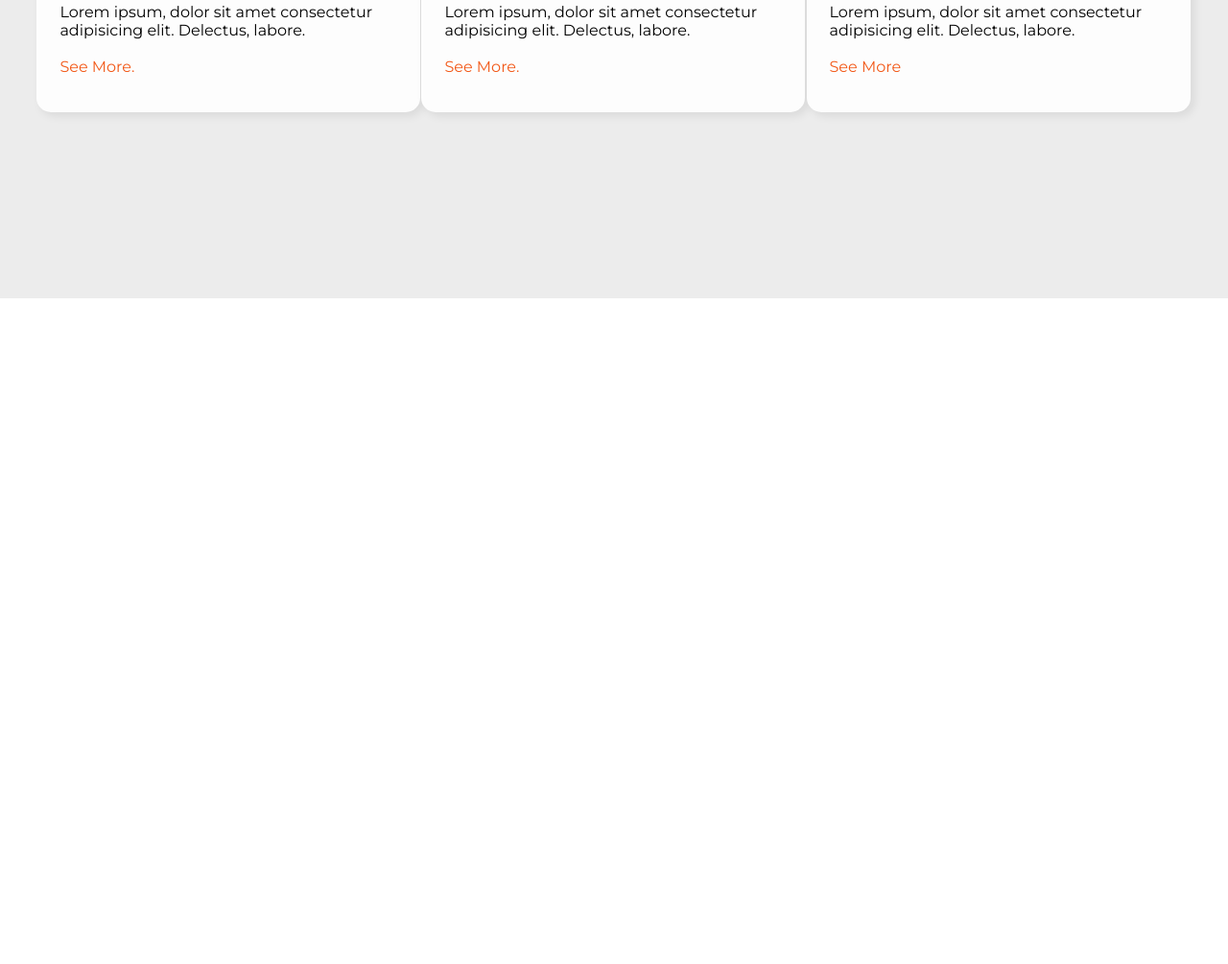
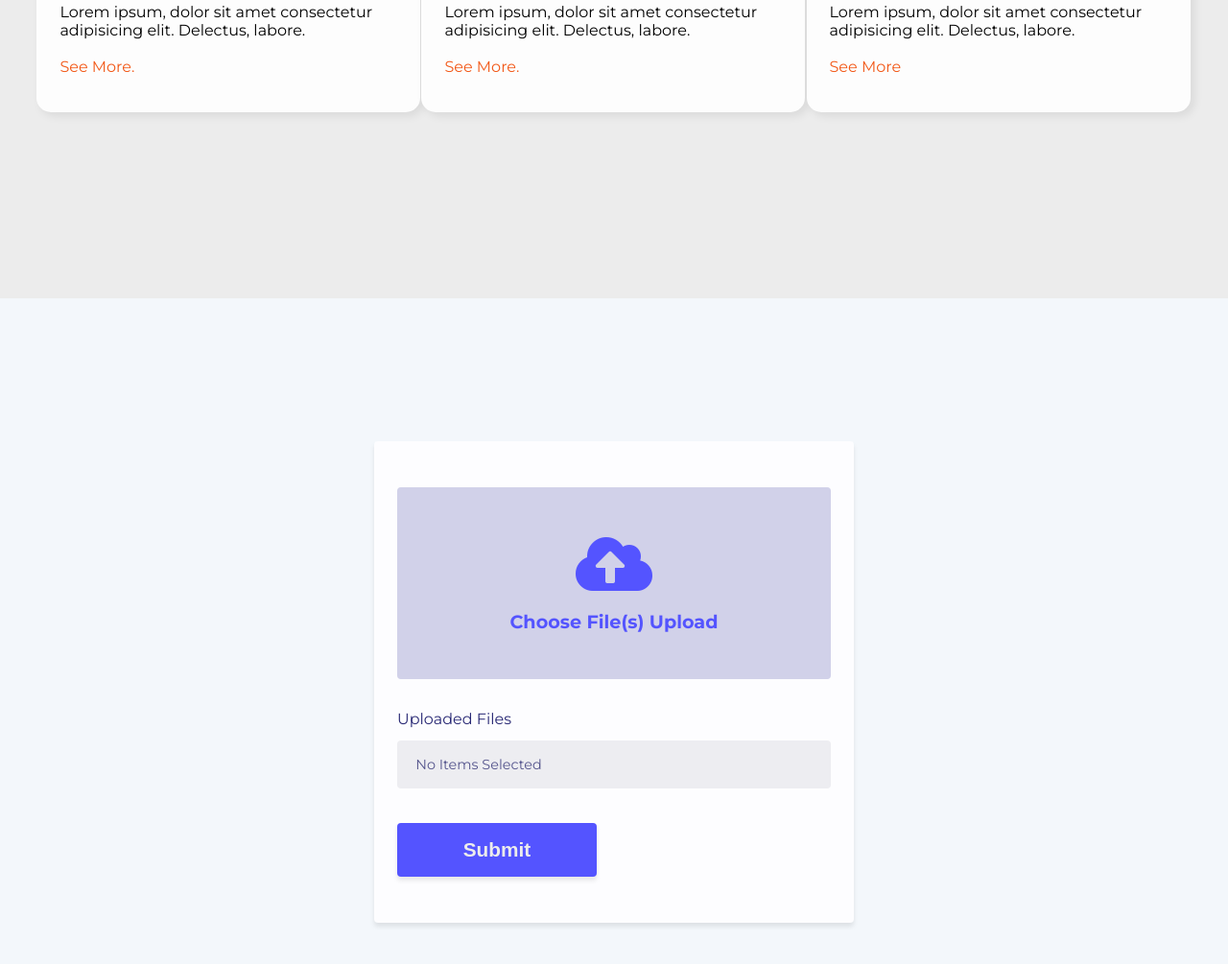
Before and after one commit to minhquan1701/Testing, a plain HTML site: page public/index.html in a window 1280 px wide. Shown: the part 1289-2294 px from the top of the page at 96% size. Before the commit the page ends 1600 px from the top, so only its background shows below. Drawn offline with Linux system fonts and the light colour scheme; no server answers.

Commit message:
upload file frontend

```diff
--- a/public/index.html
+++ b/public/index.html
@@ -24,6 +24,8 @@
     <meta name="viewport" content="width=device-width, initial-scale=1.0">
     <title>Firebase Testing</title>
     <link rel="stylesheet" href="./main.css">
+    <link rel="stylesheet" href="https://use.fontawesome.com/releases/v5.15.1/css/all.css" integrity="sha384-vp86vTRFVJgpjF9jiIGPEEqYqlDwgyBgEF109VFjmqGmIY/Y4HV4d3Gp2irVfcrp" crossorigin="anonymous">
+
 </head>
 <body id="pageBody">
     <section class= 'sign-up'>
@@ -97,6 +99,25 @@
         </div>
     </section>
 
+    <section class="file-upload-container">
+        <div class="file-upload">
+
+        <div class="file-upload__choose-field">
+            <input type="file" class="file-upload__input" name="file-upload__input" multiple hidden= 'hidden'/>
+            <i class="fas fa-cloud-upload-alt" style='display: block'></i>
+            <p>Choose File(s) Upload</p>
+        </div>
+
+        <h4>Uploaded Files</h4>
+        <div class='selected-item-list'>
+            <span class="selected-item"></span>
+        </div>
+
+       <button type="submit" class="submit-file-btn" onclick="submitFile()">Submit</button>
+        </div>
+
+    </section>
+
     <script src="./main.js"></script>
 </body>
 </html>
--- a/public/main.css
+++ b/public/main.css
@@ -159,3 +159,65 @@ a {
   line-height: 1.2;
   letter-spacing: 1.7px;
 }
+.file-upload-container {
+  width: 100%;
+  height: 100vh;
+  display: grid;
+  place-items: center;
+  background-color: #f3f7fb;
+}
+.file-upload {
+  border-radius: 4px;
+  background-color: #fdfdff;
+  box-shadow: 0px 4px 5px rgba(0, 0, 0, 9%);
+  width: 500px;
+  padding: 3rem 1.5rem;
+}
+.file-upload__choose-field {
+  background-color: #d1d1e9;
+  text-align: center;
+  color: #5454ff;
+  cursor: pointer;
+  padding: 3rem 0;
+  border-radius: 4px;
+  margin-bottom: 2rem;
+}
+.file-upload__choose-field > p {
+  font-weight: bold;
+  font-size: 1.2rem;
+}
+.file-upload__choose-field > i {
+  margin-bottom: 1rem;
+  font-size: 4rem;
+}
+.file-upload > h4 {
+  color: #292975;
+  margin-bottom: 0.8rem;
+  font-weight: 400;
+}
+.selected-item {
+  width: 100%;
+  display: block;
+  background-color: #ededf1;
+  padding: 1rem 1.2rem;
+  font-size: 0.9rem;
+  border-radius: 4px;
+  color: #55558d;
+  text-overflow: ellipsis;
+  margin-bottom: 0.3rem;
+}
+.submit-file-btn {
+  margin-top: 2rem;
+  border-radius: 4px;
+  background-color: #5454ff;
+  text-align: center;
+  color: #ececec;
+  font-weight: bold;
+  padding: 1rem 0;
+  width: 208px;
+  border: none;
+  outline: none;
+  font-size: 1.3rem;
+  cursor: pointer;
+  box-shadow: 0px 4px 5px rgba(0, 0, 0, 9%);
+}
--- a/public/main.js
+++ b/public/main.js
@@ -84,4 +84,55 @@ signUpForm.addEventListener('submit', (e) => {
     // console.log(firebase_db.ref('members/').once('value').then((snapshot) => {
     //     console.log(snapshot.val());
     // }));
+
+
+
+
+
+
 })
+
+
+
+/*****FILES UPLOAD******/
+// Where to click to choose file
+const fileUploadField = document.querySelector('.file-upload__choose-field');
+
+// The input HTML tag that actually fires the choose file event. By default, this is hidden on front-end
+const fileUpLoadInput = document.querySelector('.file-upload__input');
+
+// Span displays name of chosen file
+const selectedItem = document.querySelector('.selected-item');
+
+// By default the span display no item.
+selectedItem.textContent='No Items Selected';
+
+// Trigger files upload pop up
+fileUploadField.addEventListener('click', () => {
+    fileUpLoadInput.click();
+});
+
+
+// Listen for any change in 'file' input (when there is file selected)
+fileUpLoadInput.addEventListener('change', () => {
+
+    //retrive the name of selected files.
+    let fileLists =Array.from(fileUpLoadInput.files).map((file) => {return file.name});
+
+    //remove default span tag.
+    selectedItem.style.display = 'none';
+
+    //create and display span tags coressponding to selected files.
+    fileLists.forEach((fileName) => {
+        let label = document.createElement('span');
+        label.textContent = fileName;
+        label.classList.add('selected-item');
+        document.querySelector('.selected-item-list').appendChild(label);
+    })
+
+});
+
+// Handle submit file button.
+function submitFile(e) {
+    e.preventDefault();
+}
```
